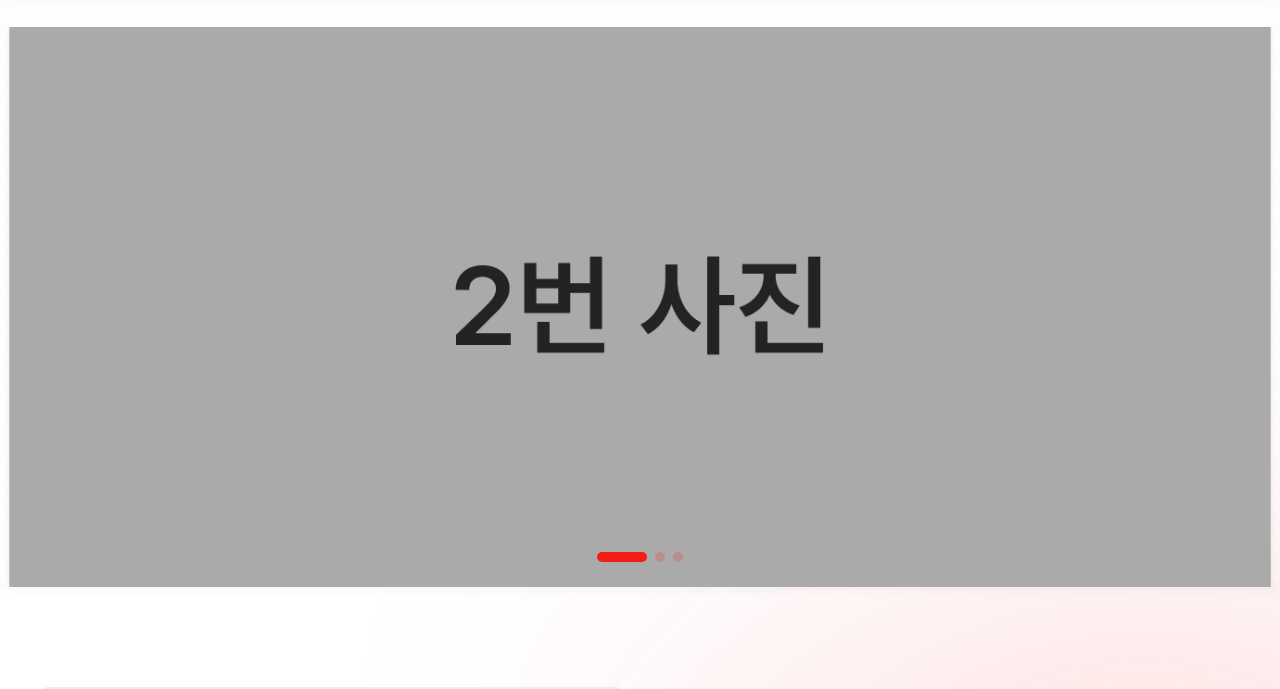
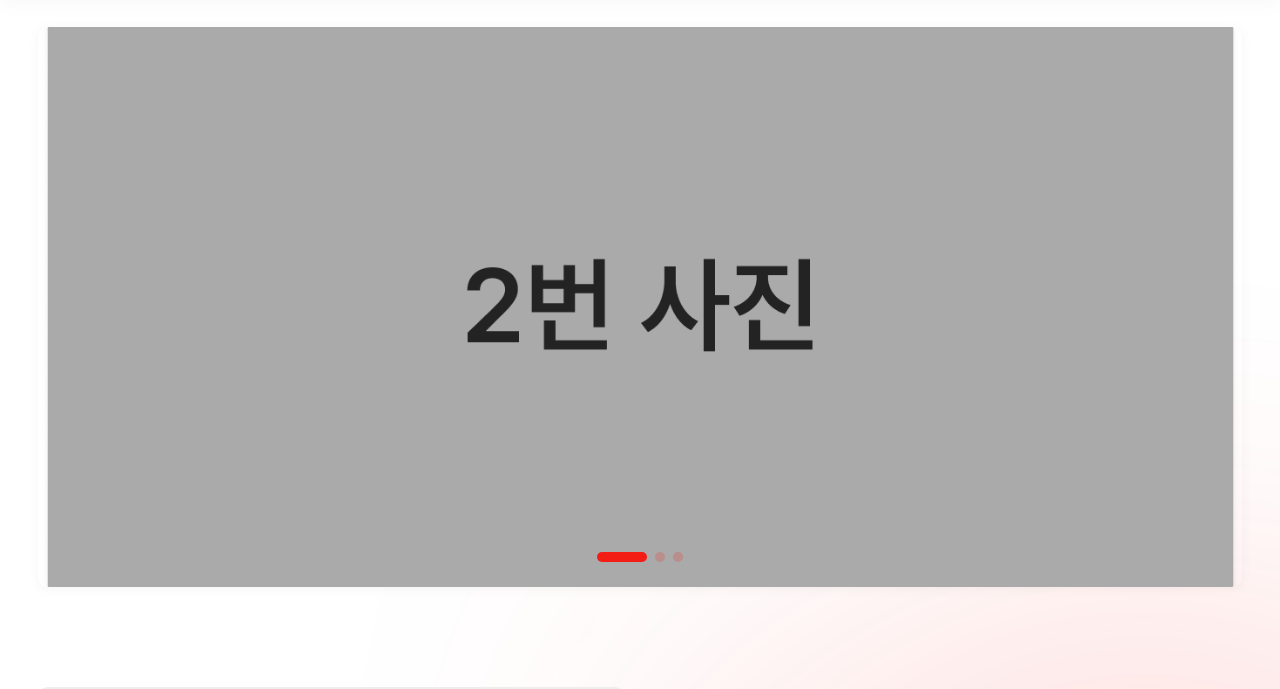
Before and after one commit to Soyeong99/Clover_randing, a plain HTML site: page index.html in a window 1280 px wide. Shown: the part 61-750 px from the top of the page. Drawn offline with nearby package versions, Linux system fonts and the light colour scheme; a web font is replaced by a local one.

Commit message:
Add files via upload

```diff
--- a/css/style.css
+++ b/css/style.css
@@ -99,10 +99,10 @@ header {
 /* main */
 /* billboard: scss방식 사용시 전처리기 오작동, 스와이퍼는 css3 권장 */
 #billboard {
-  position: relative;
+  max-width: 1280px; margin: 30px auto 0; position: relative; padding: 0 3%;
 }
 #billboard .slide_con {
-  height: 70vh; max-width: 1280px; margin: 50px auto 0; margin: 30px auto 0; overflow: hidden;
+  width: 100%; height: 70vh; min-height: 40vh; overflow: hidden;
   box-shadow: 0 2px 10px rgba(148, 148, 148, 0.1); border-radius: 10px;
 }
 #billboard .slide_con .swiper-wrapper {
```
